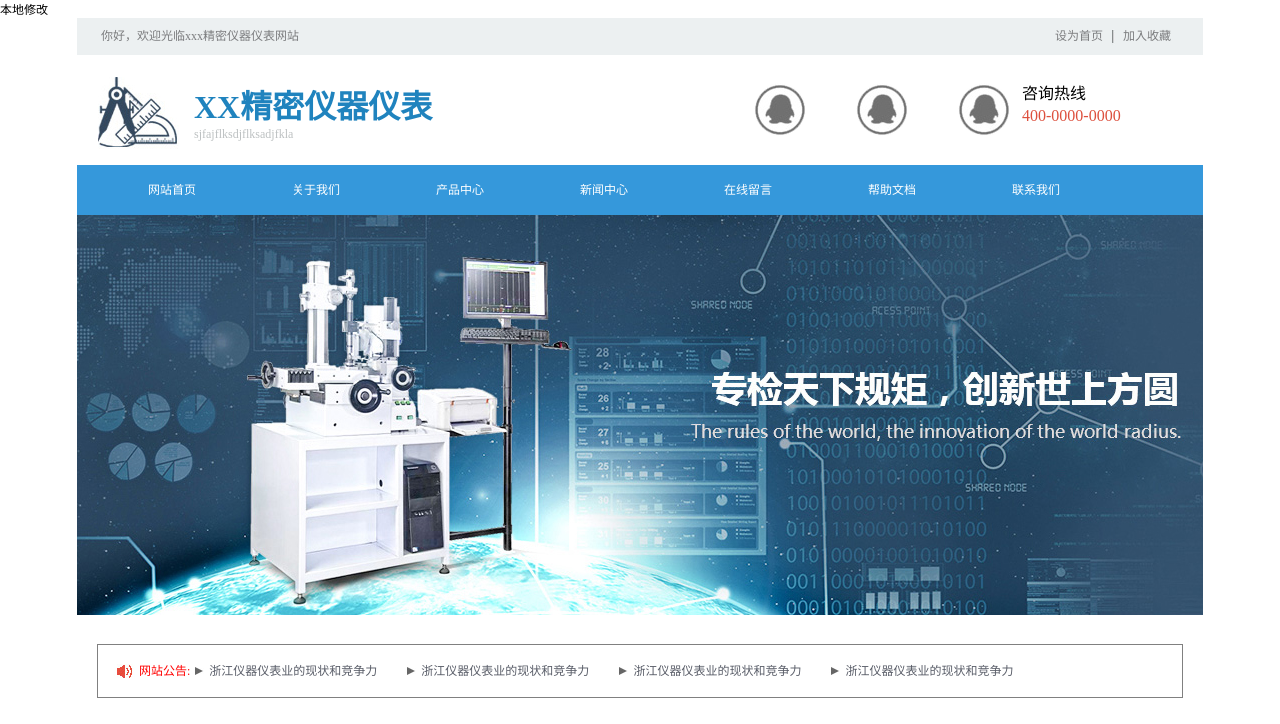
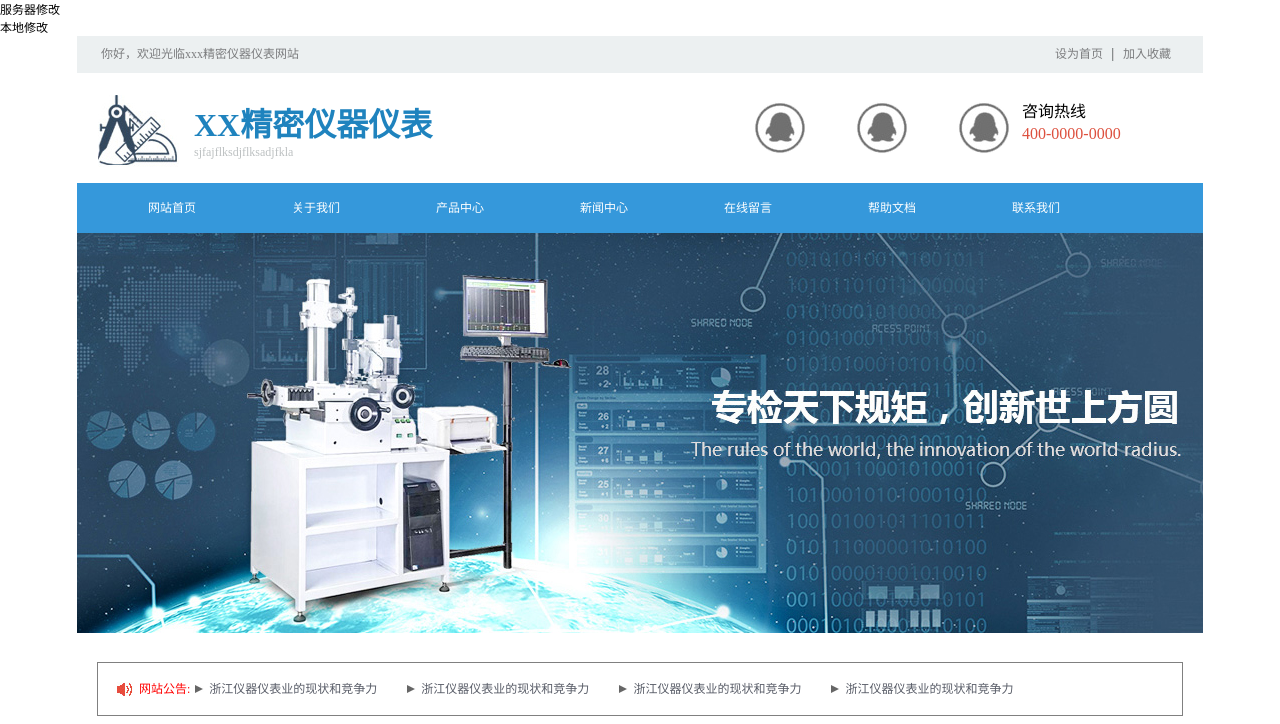
Before and after one commit to ssxvkde/yqyb, a plain HTML site: page 精密仪器仪表(案例)/index.html in a window 1280 px wide. Shown: the top 724 px of the page. Drawn offline with Linux system fonts and the light colour scheme.

Commit message:
03-服务器修改
修改index.html

```diff
--- a/精密仪器仪表(案例)/index.html
+++ b/精密仪器仪表(案例)/index.html
@@ -7,7 +7,7 @@
 	</head>
 
 	<body>
-
+		<p>服务器修改</p>
 		<p>本地修改</p>
 		<!------------ 1、顶部 ------------>
 		<div id="header">
```
